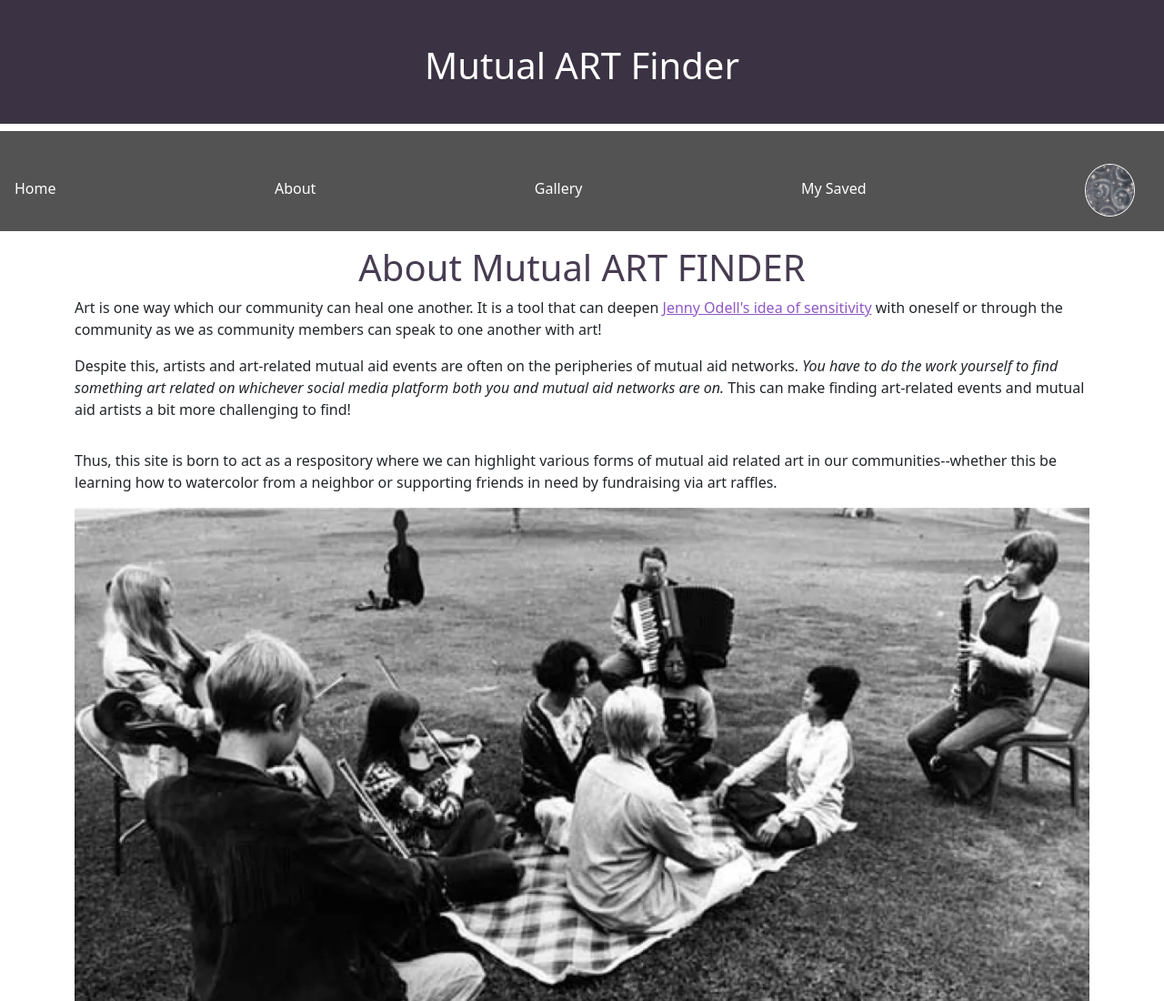
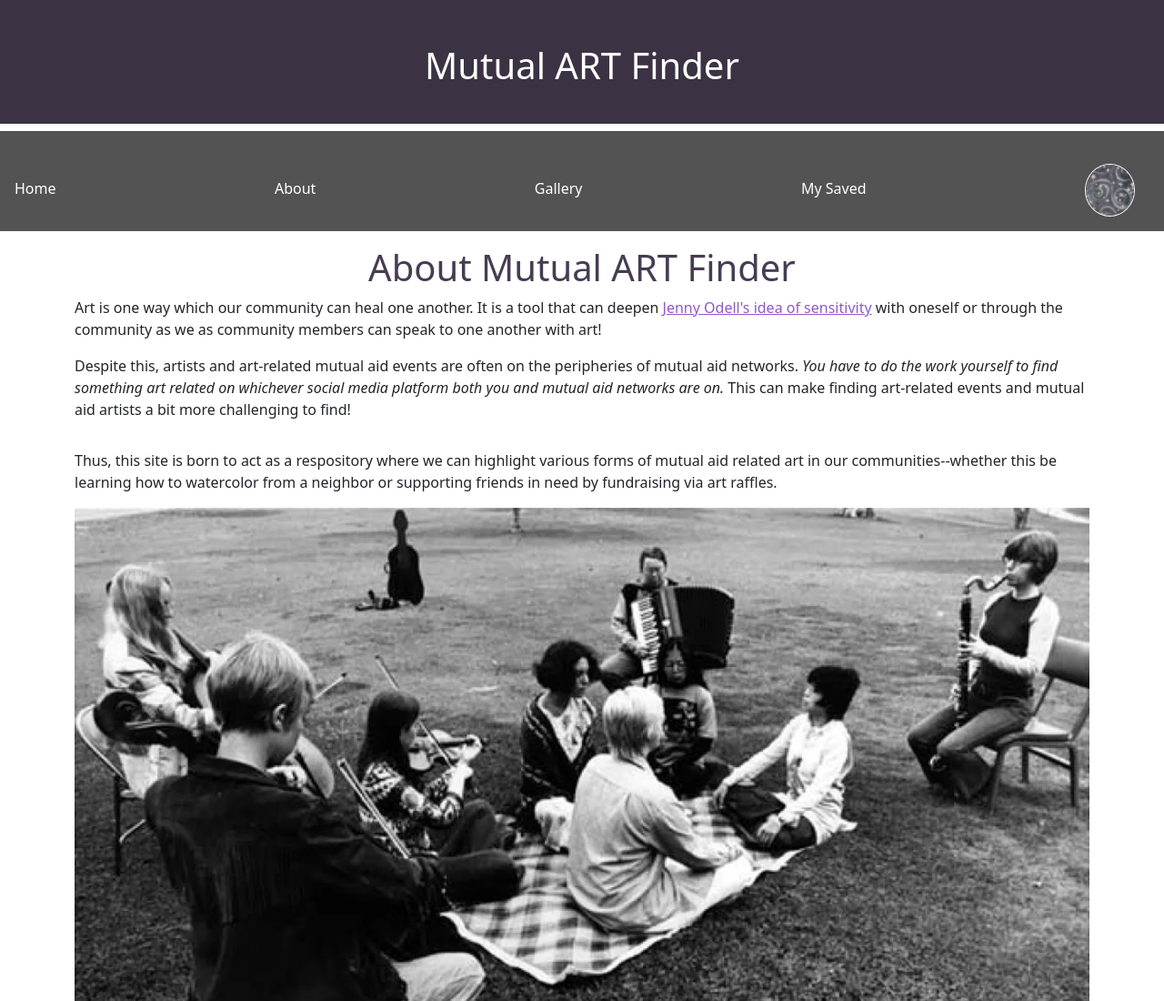
Before and after one commit to jolieng12/mutual-aid-art-prototype, a plain HTML site: page about.html in a window 1280 px wide. Shown: the top 1100 px of the page at 91% size. Drawn offline with nearby package versions, Linux system fonts and the light colour scheme.

Commit message:
change spelling error

```diff
--- a/about.html
+++ b/about.html
@@ -54,7 +54,7 @@
 
     <main>
         <div class="container d-flex flex-column">
-            <h1 class="mt-3 text-center">About Mutual ART FINDER</h1>
+            <h1 class="mt-3 text-center">About Mutual ART Finder</h1>
             <p>Art is one way which our community can heal one another. It is a tool that can deepen <a
                     href="https://medium.com/@the_jennitaur/how-to-do-nothing-57e100f59bbb">Jenny Odell's idea of
                     sensitivity</a> with oneself or through the community as we as community members can speak to one
```
